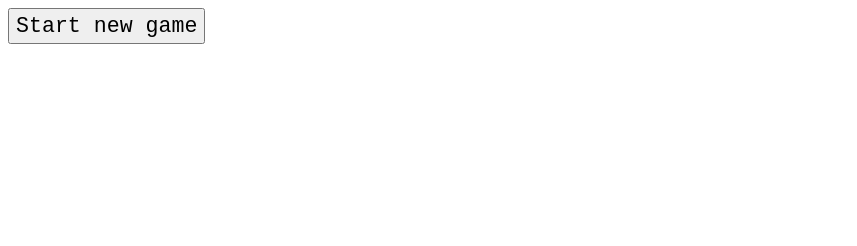
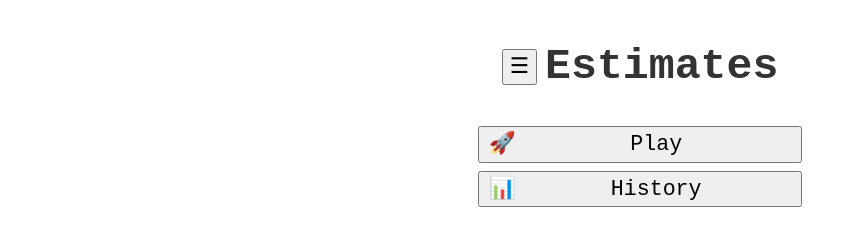
Before and after one commit to alefore/estimate, a website with bundled scripts: page index.html in a window 1280 px wide. Shown: the whole page, without its empty margins (0-857 px from the left). Built offline with nearby package versions, Linux system fonts and the light colour scheme.

Commit message:
Drastically rework divs where content gets shown.

```diff
--- a/src/main.ts
+++ b/src/main.ts
@@ -19,8 +19,13 @@ function randomGaussian(mean: number, stdDev: number): number {
       Math.sqrt(-2.0 * Math.log(u)) * Math.cos(2.0 * Math.PI * v) * stdDev;
 }
 
+const cssInvisible = 'invisible';
+
 class App {
   readonly data = new Map<Unit, UnitEntry[]>();
+  readonly titleDiv =
+      Object.assign(document.createElement('div'), {id: 'title'});
+  readonly menuDiv = Object.assign(document.createElement('div'), {id: 'menu'});
   readonly historyDiv =
       Object.assign(document.createElement('div'), {id: 'history'});
   readonly gameDiv = document.createElement('div');
@@ -64,12 +69,33 @@ class App {
                           })))
             .sort((a, b) => a.value - b.value));
 
-    this.gameDiv.append(this.startGameButton());
+    const topMenuButton = document.createElement('button');
+    topMenuButton.textContent = '☰';
+    topMenuButton.addEventListener(
+        'click', (event: MouseEvent) => this.show(this.menuDiv));
 
-    document.body.append(this.historyDiv, this.gameDiv);
+    this.titleDiv.append(
+        topMenuButton,
+        Object.assign(
+            document.createElement('h1'), {textContent: 'Estimates'}));
+
+    this.addMenuButton('🚀', 'Play', () => this.startGame());
+    this.addMenuButton('📊', 'History', () => this.showHistory());
+
+    document.body.append(
+        this.titleDiv, this.menuDiv, this.historyDiv, this.gameDiv);
+
+    this.show(this.menuDiv);
 
     const records: GameRecord[] = loadHistory();
     if (records.length > 0) displayHistory(records);
+  }
+
+  show(div: HTMLDivElement) {
+    document.querySelectorAll('body > div')
+        .forEach((d) => d.classList.add(cssInvisible));
+    this.titleDiv.classList.remove(cssInvisible);
+    div.classList.remove(cssInvisible);
   }
 
   generateQuestion(): CompareQuestion {
@@ -114,25 +140,32 @@ class App {
         base, nearest10[Math.floor(Math.random() * nearest10.length)]);
   }
 
-  startGameButton() {
+  addMenuButton(emoji: string, text: string, handler: () => void): void {
     const button = document.createElement('button');
-    button.textContent = 'Start new game';
-    button.addEventListener('click', (event: MouseEvent) => this.startGame());
-    return button;
+    button.append(
+        Object.assign(document.createElement('span'), {textContent: emoji}),
+        Object.assign(document.createElement('span'), {textContent: text}),
+    );
+    button.addEventListener('click', (event: MouseEvent) => handler());
+    this.menuDiv.append(button);
   }
 
   gameDone(questions: QuestionView[]) {
-    this.gameDiv.append(this.startGameButton());
     questions.forEach((q) => q.reveal());
 
-    const records: GameRecord[] = saveGame(
+    const button = document.createElement('button');
+    button.textContent = 'Done';
+    button.addEventListener('click', (event: MouseEvent) => {
+      this.show(this.menuDiv);
+    });
+
+    saveGame(
         questions.map((q) => Number(q.slider.value) / 100),
         questions.filter((q) => q.question.isCorrect()).length);
-
-    displayHistory(records);
   }
 
   startGame() {
+    this.show(this.gameDiv);
     this.gameDiv.replaceChildren();
     const questionInputs =
         Array.from({length: 10}, () => this.generateQuestion());
@@ -141,12 +174,17 @@ class App {
     });
 
     const button = document.createElement('button');
-    button.textContent = 'Finish';
+    button.textContent = '✔️ Finish';
     button.addEventListener('click', (event: MouseEvent) => {
       this.gameDone(questions);
       button.remove();
     });
     this.gameDiv.append(button);
+  }
+
+  showHistory() {
+    this.show(this.historyDiv);
+    displayHistory(loadHistory());
   }
 }
 
--- a/style.css
+++ b/style.css
@@ -99,3 +99,28 @@ span.highlight {
   margin-top: 4px;
   font-variant-numeric: tabular-nums;
 }
+
+div#title {
+  display: flex;
+  align-items: center;
+  justify-content: center;
+  gap: 8px;
+}
+
+/* Use :where(...) to lower the specificity of the menu rule, to let .invisible win. */
+:where(div#menu) {
+  display: flex;
+}
+
+div#menu {
+  flex-direction: column;
+  align-items: center;
+  gap: 8px;
+}
+
+div#menu button {
+  width: 15em;
+  display: grid;
+  grid-template-columns: 1.5em 1fr;
+  align-items: center;
+}
```
